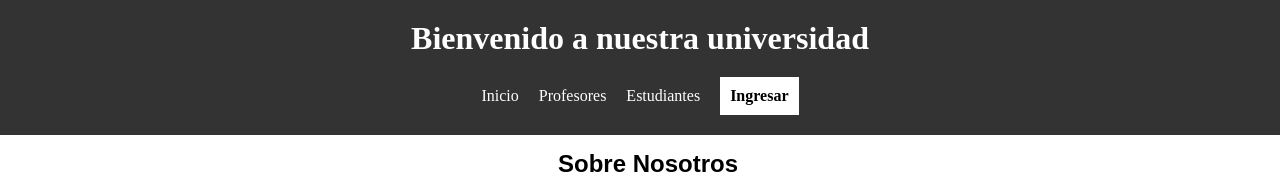
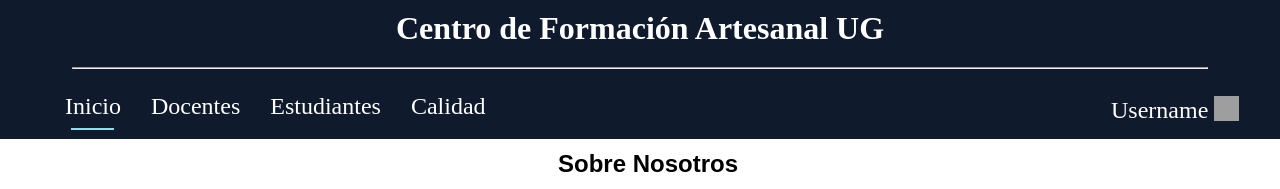
Before and after one commit to boomcrash/Aula-Estudiantil, an Angular app in the folder aula/: page /home in a window 1280 px wide. Shown: the top 189 px of the page. Built offline with nearby package versions, Linux system fonts and the light colour scheme; grey boxes are pictures that could not be loaded.

Commit message:
Corregir el header y se agrego el angular materials

```diff
--- a/aula/package.json
+++ b/aula/package.json
@@ -15,6 +15,7 @@
     "@angular/compiler": "^15.0.0",
     "@angular/core": "^15.0.0",
     "@angular/forms": "^15.0.0",
+    "@angular/material": "^15.2.0",
     "@angular/platform-browser": "^15.0.0",
     "@angular/platform-browser-dynamic": "^15.0.0",
     "@angular/router": "^15.0.0",
--- a/aula/src/app/app-routing.module.ts
+++ b/aula/src/app/app-routing.module.ts
@@ -9,6 +9,7 @@ const routes: Routes = [
   { path: 'home', component: HomeComponent },
   { path: 'teacher', component: TeachersComponent },
   { path: 'student', component: StudentsComponent },
+
 ];
 
 @NgModule({
--- a/aula/src/app/app.module.ts
+++ b/aula/src/app/app.module.ts
@@ -9,6 +9,7 @@ import { StudentsComponent } from './components/students/students.component';
 import { HeaderComponent } from './components/header/header.component';
 import { FooterComponent } from './components/footer/footer.component';
 import { BrowserAnimationsModule } from '@angular/platform-browser/animations';
+import { SharedModule } from './shared/shared.module';
 
 @NgModule({
   declarations: [
@@ -17,12 +18,13 @@ import { BrowserAnimationsModule } from '@angular/platform-browser/animations';
     TeachersComponent,
     StudentsComponent,
     HeaderComponent,
-    FooterComponent
+    FooterComponent,
   ],
   imports: [
     BrowserModule,
     AppRoutingModule,
-    BrowserAnimationsModule
+    BrowserAnimationsModule,
+    SharedModule
   ],
   providers: [],
   bootstrap: [AppComponent]
--- a/aula/src/app/components/header/header.component.css
+++ b/aula/src/app/components/header/header.component.css
@@ -4,31 +4,130 @@ header {
     top: 0;
     left: 0;
     right: 0;
-    background-color: #333;
+    /* background-color: #0F1A2C; */
     color: #fff;
-    padding: 20px 0;
     text-align: center;
   }
-
+  .header{
+    background-color: #0F1A2C;
+    padding: 10px;
+    position: relative;
+  }
   header h1 {
     margin: 0;
   }
 
-  nav a {
-    color: #fff;
-    display: inline-block;
-    margin: 0 10px;
-    text-decoration: none;
+
+  ul,li{
+    list-style: none;
+  }
+  nav li a:hover{
+    background-color: #20BCD1
+  }
+  .login a:hover{
+    background-color: #20BCD1
   }
 
-  nav a:hover {
-    background-color: white; color:black; padding: 10px; font-weight: bold;
+  .contenedor-menu{
+    background-color: #0F1A2C;
+
+    display: flex;
+    justify-content: space-between;
+    font-size: 1.5rem;
+    height: 60px;
   }
 
-  #ingresar{
-    background-color: white; color:black; padding: 10px; font-weight: bold;
+  hr{
+     width: 90%;
+    margin: auto;
   }
 
-  #ingresar:hover{
-    background-color: rgb(81, 255, 0); color:black; padding: 10px; font-weight: bold;
-  }
+  .activeLink{
+    position: relative;
+    padding-bottom: 20px;
+}
+
+.activeLink:before {
+    content: "";
+    position: absolute;
+    width: 50%;
+    bottom: 0;
+    left: 25%;
+    right: 25%;
+    border-bottom: #85e3f0 solid 2px;
+}
+
+
+
+/* nav:hover > ul { */
+  /* display: flex;
+  flex-direction: column;
+  color: #fff;
+  margin: 0 10px;
+  padding: 10px;   */
+/* } */
+
+
+.ul > li,.login nav ul > a{
+ float: left;
+}
+
+
+.ul li a, .login a{
+  background-color: #0F1A2C;
+  padding: 10px 15px;
+  display: block;
+  color: #fff;
+
+  text-decoration: none;
+}
+
+.pages, .login{
+  margin-top: -20px;
+}
+
+.login{
+  width: 50%;
+}
+
+.login nav{
+  margin-left: 65%;
+}
+
+.pages{
+  margin-left: 10px;
+}
+
+
+.no-estilo{
+  display: none;
+  padding: 15px;
+  position: absolute;
+  min-width: 300px;
+  margin-left: -15px;
+}
+
+.pages nav ul li:hover > ul{
+  display: block;
+}
+
+
+.li {
+  border-bottom: .5px solid white;
+  border-bottom-left-radius: 10%;
+  border-bottom-right-radius: 10%;
+  text-align: center;
+}
+
+.login nav ul a:hover > ul{
+  display: block;
+}
+
+.no-estilo-2{
+  display: none;
+  padding: 15px;
+  position: absolute;
+  min-width: 300px;
+  margin-left: -130px;
+  margin-top: 10px;
+}
--- a/aula/src/app/components/header/header.component.html
+++ b/aula/src/app/components/header/header.component.html
@@ -1,9 +1,61 @@
 <header>
-    <h1 style="padding: 0 0 20px 0;">Bienvenido a nuestra universidad</h1>
-    <nav>
-      <a routerLink="/home">Inicio</a>
-      <a routerLink="/teacher">Profesores</a>
-      <a routerLink="/student">Estudiantes</a>
-      <a id="ingresar" routerLink="/sesion">Ingresar</a>
-    </nav>
+  <div class="header">
+    <h1 style="padding: 0 0 0 0;">Centro de Formación Artesanal UG</h1>
+  </div>
+  <div class="header">
+    <hr>
+  </div>
+    <div class="contenedor-menu">
+      <div class="pages">
+        <nav>
+          <ul class="ul">
+            <li><a routerLink="/home" routerLinkActive="activeLink">Inicio</a></li>
+            <li><a routerLink="/teacher" routerLinkActive="activeLink">Docentes</a>
+              <ul class="no-estilo">
+                <li><a href="#" class="li">Mi horario</a></li>
+                <li><a href="#" class="li">Mis cursos</a></li>
+                <li><a href="#" class="li">Acta de calificaciones</a></li>
+              </ul>
+            </li>
+
+            <li><a routerLink="/student" routerLinkActive="activeLink">Estudiantes</a>
+              <ul class="no-estilo">
+                <li><a href="#" class="li">Mi horario</a></li>
+                <li><a href="#" class="li">Mis cursos</a></li>
+                <li><a href="#" class="li">Acta de calificaciones</a></li>
+                <li><a href="#" class="li">Evaluación docente</a></li>
+              </ul>
+            </li>
+            <li><a routerLink="/calidad" routerLinkActive="activeLink">Calidad</a>
+              <ul class="no-estilo">
+                <li><a href="#" class="li">Dimensión</a></li>
+                <li><a href="#" class="li">Normas ISO</a></li>
+                <li><a href="#" class="li">Gestión</a></li>
+                <li><a href="#" class="li">Aseguramiento</a></li>
+                <li><a href="#" class="li">Herramientas</a></li>
+              </ul>
+            </li>
+          </ul>
+        </nav>
+      </div>
+      <div class="login">
+        <nav>
+          <ul>
+            <a routerLink="/username" routerLinkActive="activeLink">Username
+              <i class="fa-solid fa-user-check"></i>
+              <img src="https://assets.stickpng.com/thumbs/585e4bf3cb11b227491c339a.png" alt="" width="25px" height="25px" style="position: relative; top: 3px;">
+              <ul class="no-estilo-2">
+                <li><a href="#" class="li">Mi cuenta</a></li>
+                <li><a href="#" class="li">Cerrar Sesion</a></li>
+              </ul>
+            </a>
+          </ul>
+        </nav>
+      </div>
+    </div>
+
   </header>
+
+  <!-- <div (mouseenter)="onMouseEnter()" (mouseleave)="onMouseLeave()" [ngClass]="{'highlight': isHover}">
+    Contenido del elemento
+  </div> -->
--- a/aula/src/app/components/header/header.component.ts
+++ b/aula/src/app/components/header/header.component.ts
@@ -1,4 +1,5 @@
 import { Component } from '@angular/core';
+
 
 @Component({
   selector: 'app-header',
@@ -6,5 +7,13 @@ import { Component } from '@angular/core';
   styleUrls: ['./header.component.css']
 })
 export class HeaderComponent {
+  isHover: boolean = false;
 
+  onMouseEnter() {
+    this.isHover = true;
+  }
+
+  onMouseLeave() {
+    this.isHover = false;
+  }
 }
--- /dev/null
+++ b/aula/src/app/shared/shared.module.ts
@@ -0,0 +1,18 @@
+import { NgModule } from '@angular/core';
+import { CommonModule } from '@angular/common';
+import { AngularMaterialsModule } from './angularMaterials/angularMaterials.module';
+
+
+@NgModule({
+  imports: [
+
+    AngularMaterialsModule
+  ],
+  declarations: [
+
+  ],
+  exports: [
+    AngularMaterialsModule, CommonModule
+  ]
+})
+export class SharedModule { }
```
Also changed, not shown: aula/src/app/shared/angularMaterials/angularMaterials.module.ts (added, +85 -0 lines), 1 other file (tests, documents, lock files or other folders).
